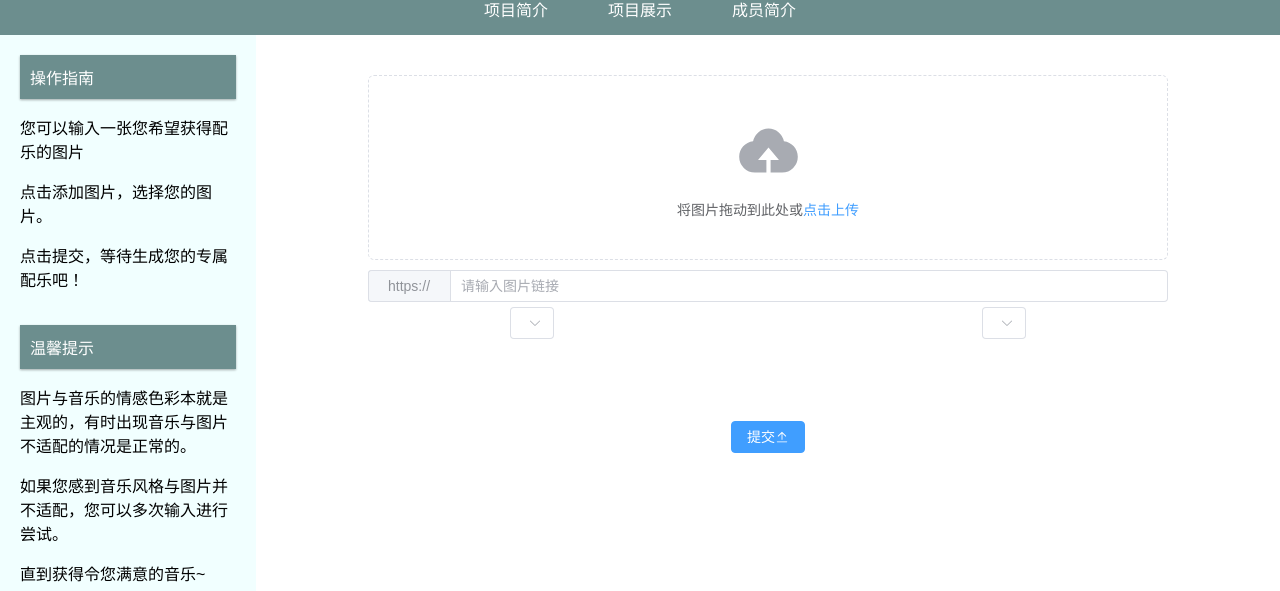
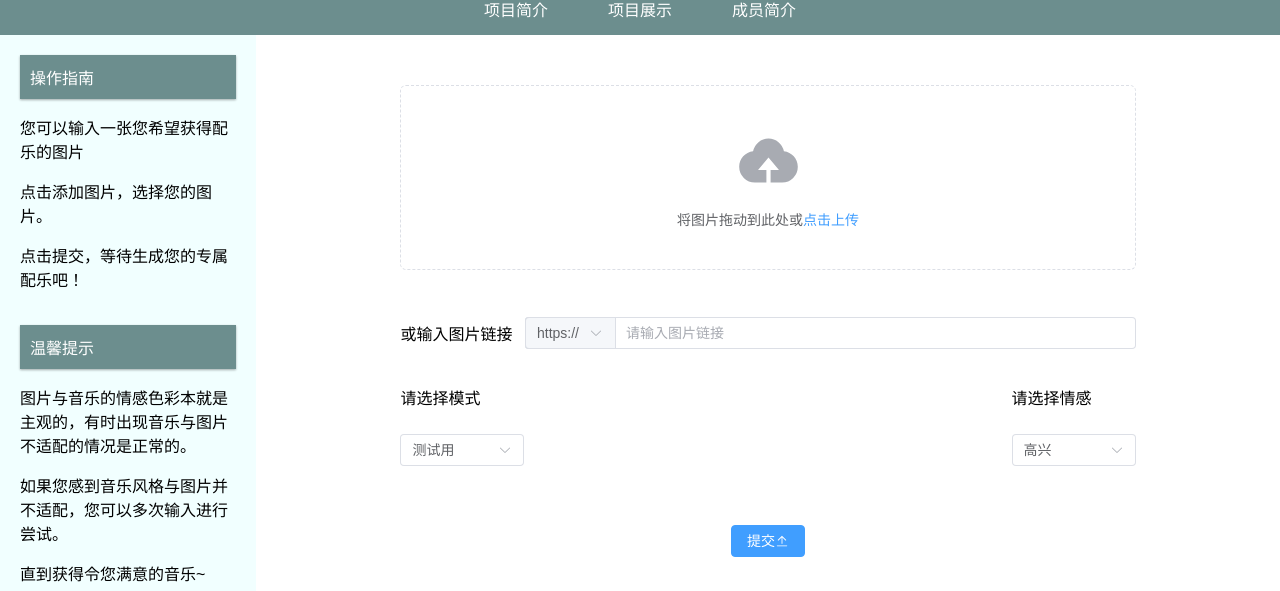
Before and after one commit to Cloud0310/DianCai-Frontend, a Vue app: page /exhibition in a window 1280 px wide. Shown: the part 361-952 px from the top of the page. Built offline with nearby package versions, Linux system fonts and the light colour scheme.

Commit message:
😊 Form.vue implementation complected. 📃 Need to fix up event handlers.

```diff
--- a/components.d.ts
+++ b/components.d.ts
@@ -10,6 +10,9 @@ declare module 'vue' {
     ElButton: typeof import('element-plus/es')['ElButton']
     ElIcon: typeof import('element-plus/es')['ElIcon']
     ElInput: typeof import('element-plus/es')['ElInput']
+    ElOption: typeof import('element-plus/es')['ElOption']
+    ElOptionGroup: typeof import('element-plus/es')['ElOptionGroup']
+    ElSelec: typeof import('element-plus/es')['ElSelec']
     ElSelect: typeof import('element-plus/es')['ElSelect']
     ElUpload: typeof import('element-plus/es')['ElUpload']
     RouterLink: typeof import('vue-router')['RouterLink']
--- a/src/components/Form.vue
+++ b/src/components/Form.vue
@@ -1,8 +1,7 @@
 <template>
   <div class="form">
-    <div class="img-source">
-      <div>
-        <el-upload class="upload-img" drag v-model="fileList" :auto-upload=false accept="image" limit=1 action="#">
+    <div class="upload-img">
+      <el-upload v-model="fileList" :auto-upload=false accept="image" action="#" drag limit=1>
         <el-icon class="el-icon--upload">
           <upload-filled/>
         </el-icon>
@@ -10,20 +9,26 @@
       </el-upload>
     </div>
     <div class="img-url">
-        <el-input placeholder="请输入图片链接" v-model="imgUrl" clearable>
-          <template #prepend>https://</template>
+      <span style="width: 150px">或输入图片链接</span>
+      <el-input v-model="imgUrl" clearable placeholder="请输入图片链接">
+        <template #prepend>
+          <el-select v-model="selectedUrlType" placeholder="请选择" style="width: 90px">
+            <el-option v-for="i in urlTypes" :value="i"/>
+          </el-select>
+        </template>
       </el-input>
     </div>
-    </div>
     <div class="options">
-      <div class="select-mode">
+      <div class="select">
+        <span class="tips">请选择模式</span>
         <el-select v-model="selectedMode" placeholder="请选择模式">
           <el-option v-for=" item  in  modes " :key="(item.value as number)" :label="(item.mode as string)"
                      :value="(item.value as number)">{{ item.mode }}
           </el-option>
         </el-select>
       </div>
-      <div class="select-emo">
+      <div class="select">
+        <span class="tips">请选择情感</span>
         <el-select v-model="selectedMotion" placeholder="请选择情感">
           <el-option v-for=" item  in  motions " :key="(item.value as number)" :label="(item.motion as string)"
                      :value="(item.value as number)">{{ item.motion }}
@@ -32,7 +37,7 @@
       </div>
     </div>
     <div class="submit">
-      <el-button type="primary"> 提交
+      <el-button type="primary" @click="handleClick"> 提交
         <el-icon>
           <Upload/>
         </el-icon>
@@ -41,16 +46,28 @@
   </div>
 </template>
 
-<script setup lang="ts">
-import {UploadFilled, Upload} from '@element-plus/icons-vue';
+<script lang="ts" setup>
+import {Upload, UploadFilled} from '@element-plus/icons-vue';
 import {ElOption, UploadUserFile} from 'element-plus';
 import {ref} from 'vue';
+
+// const emits = defineEmits(['update:isSubmitted'])
+defineProps({
+  isSubmitted: Boolean
+})
+
+function handleClick() {
+  // emits('submit', {
+  // })
+}
 
 const fileList = ref<UploadUserFile[]>()
 const imgUrl = ref<String>("")
 const selectedMode = ref<Number>(0)
 const selectedMotion = ref<Number>(0)
+const selectedUrlType = ref<String>("https://")
 
+const urlTypes = ["http://", "https://"]
 const motions: Array<{
   value: number,
   motion: string
@@ -108,32 +125,56 @@ const modes: Array<{
 <style scoped>
 .form {
   width: 100%;
-  height: 90%;
+  height: 100%;
+  padding: 0 10%;
+
   display: flex;
   flex-direction: column;
   align-items: center;
 }
 
 .upload-img {
-  min-width: 800px;
-  height: 25%;
+  height: fit-content;
+  width: 100%;
+  padding: 10px;
 }
 
 .options {
   width: 100%;
-  height: 25%;
+  height: 30%;
+  padding: 10px;
+
   display: flex;
   flex-direction: row;
-  justify-content: space-around;
+  justify-content: space-between;
 }
 
 .img-url {
-  margin: 5px 0px;
+  height: 20%;
+  width: 100%;
+  padding: 10px;
+
+  display: flex;
+  justify-content: space-between;
+  align-items: center;
+}
+
+.select {
+  display: flex;
+  flex-wrap: wrap;
+  justify-content: space-between;
 }
 
 .submit {
-
+  width: 100%;
+  height: 20%;
+  display: flex;
+  align-items: center;
+  justify-content: center;
 }
 
-
+.tips {
+  width: 100%;
+  text-align: start;
+}
 </style>
```
Also changed, not shown: 1 other file (tests, documents, lock files or other folders). Lines whose indentation alone changed are shown as unchanged.
